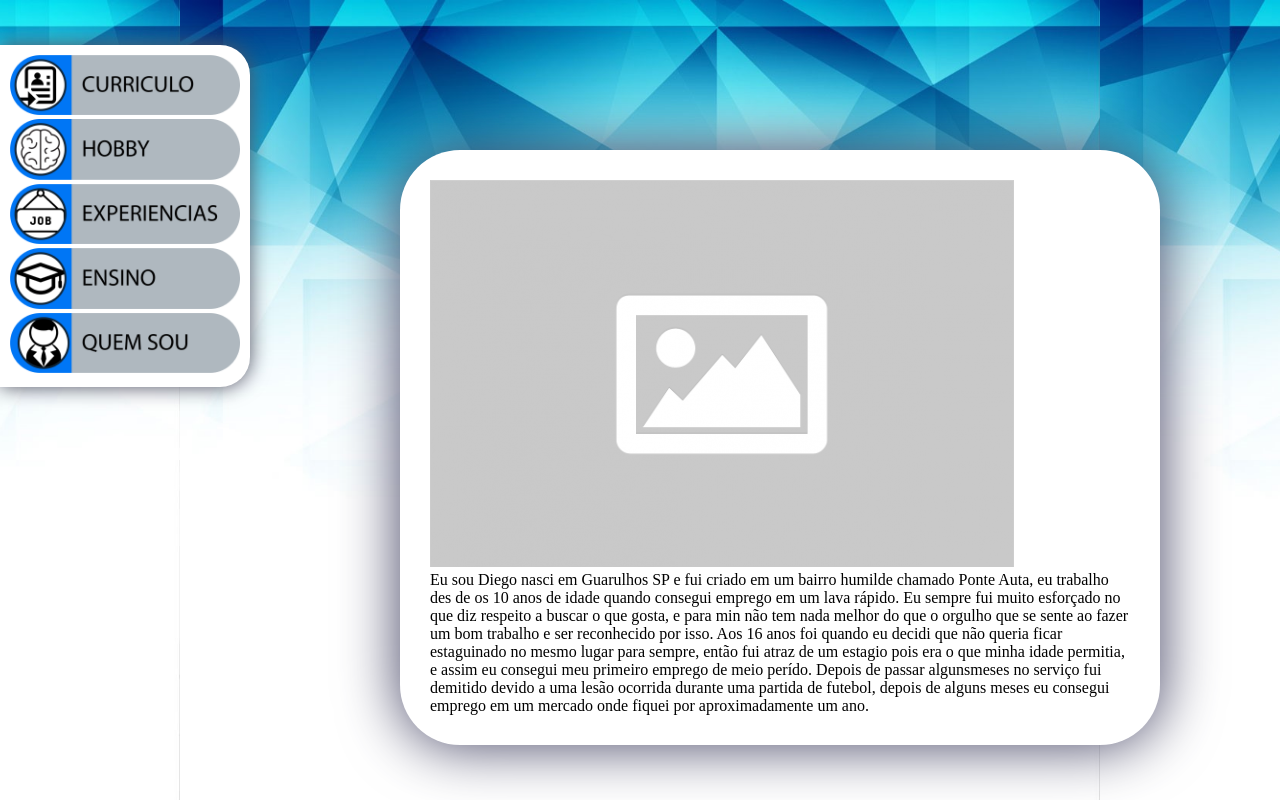
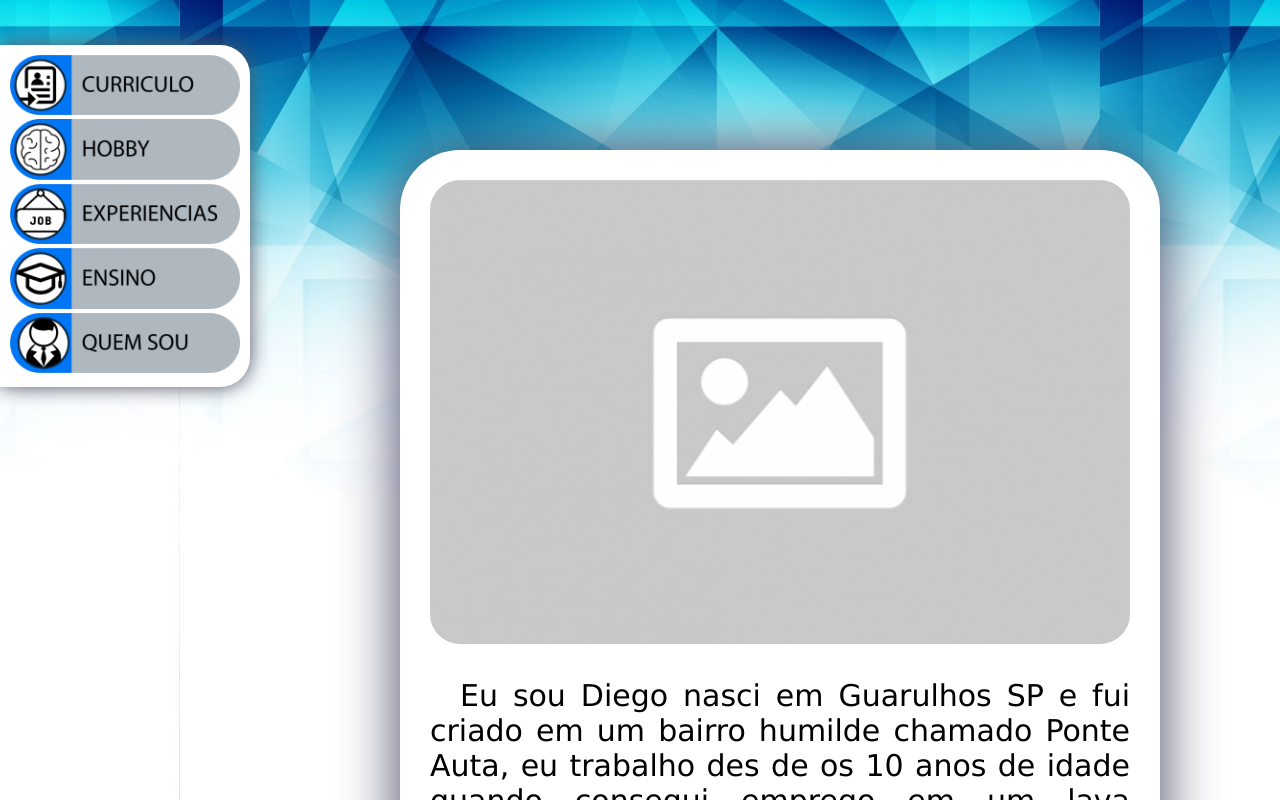
Before and after one commit to jackbluecx/curriculodiegovasco, a plain HTML site: page quem_sou.html in a window 1280 px wide. Shown: the top 800 px of the page. Drawn offline with Linux system fonts and the light colour scheme.

Commit message:
site final

```diff
--- a/css/style_quemsou.css
+++ b/css/style_quemsou.css
@@ -37,7 +37,7 @@ a{
 #rodape{
   position:absolute;
   left: 0px;
-  top: 1400px;
+  top: 1600px;
   width: 100%;
   height: 200px;
   color: white;
@@ -98,3 +98,19 @@ a{
 #img_position{
 
 }
+#imagem{
+  width: 100%;
+  margin-left: -50%;
+  left: 50%;
+  position: relative;
+  border-radius: 30px;
+}
+#quem_sou{
+  position: relative;
+  top: 30px;
+  font-size: 30px;
+  font-family: verdana;
+  text-indent: 30px;
+  padding-bottom: 70px;
+  text-align: justify;
+}
```
